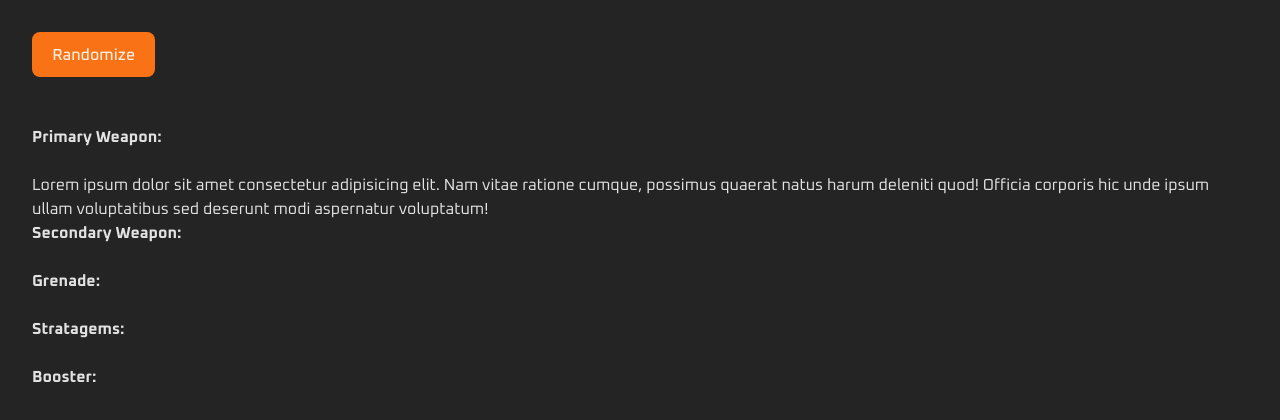
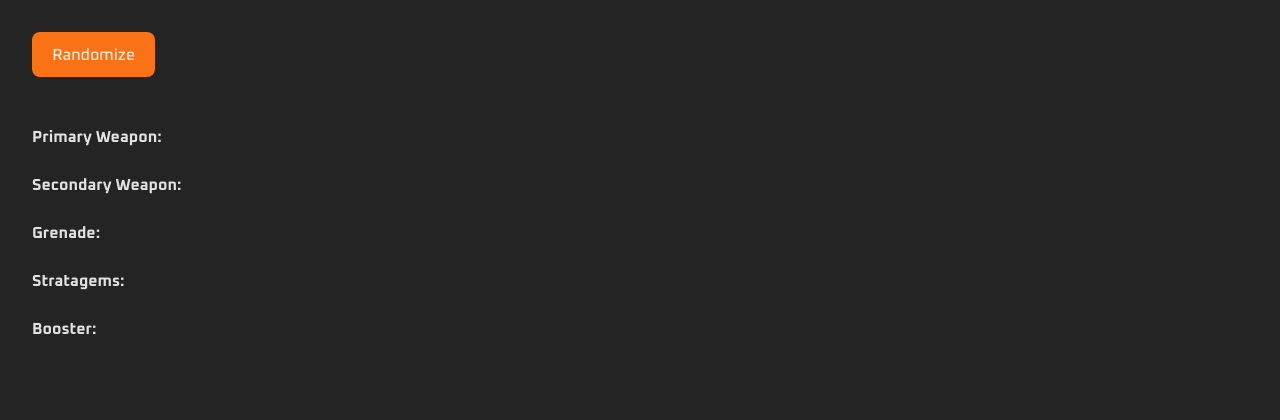
Before and after one commit to speiffer829/helldivers-randomizer, a Svelte app: page / in a window 1280 px wide. Shown: the top 420 px of the page. Built offline with nearby package versions, Linux system fonts and the light colour scheme.

Commit message:
removed lorem

```diff
--- a/src/App.svelte
+++ b/src/App.svelte
@@ -30,11 +30,6 @@
 <main>
 	<button onclick={randomize}>Randomize</button>
 	<h2 class="mb-6"><strong>Primary Weapon:</strong> {primary}</h2>
-	<p>
-		Lorem ipsum dolor sit amet consectetur adipisicing elit. Nam vitae ratione cumque, possimus
-		quaerat natus harum deleniti quod! Officia corporis hic unde ipsum ullam voluptatibus sed
-		deserunt modi aspernatur voluptatum!
-	</p>
 	<h2 class="mb-6"><strong>Secondary Weapon: </strong>{secondary}</h2>
 	<h2 class="mb-6"><strong>Grenade: </strong>{grenade}</h2>
 	<h2 class="mb-0"><strong>Stratagems: </strong></h2>
```
